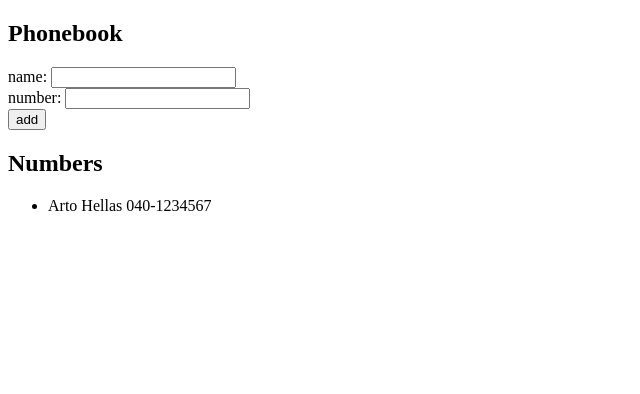
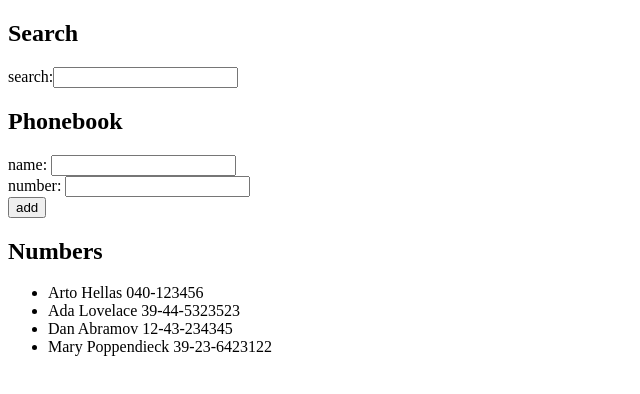
Before and after one commit to MikhailKoslowski/fullstackopen, a React (Create React App) app in the folder part2/phonebook/: page / in a window 1280 px wide. Shown: the top 394 px of the page, without its empty margins (0-640 px from the left). Built offline with nearby package versions, Linux system fonts and the light colour scheme.

Commit message:
Exercise 2.9

```diff
--- a/part2/phonebook/src/App.js
+++ b/part2/phonebook/src/App.js
@@ -1,11 +1,21 @@
 import React, { useState } from 'react'
 
 const App = () => {
+  /*
   const [ persons, setPersons ] = useState([
     { name: 'Arto Hellas', number: '040-1234567' }
   ])
+  */
+  const [persons, setPersons] = useState([
+    { name: 'Arto Hellas', number: '040-123456' },
+    { name: 'Ada Lovelace', number: '39-44-5323523' },
+    { name: 'Dan Abramov', number: '12-43-234345' },
+    { name: 'Mary Poppendieck', number: '39-23-6423122' }
+  ])
   const [ newName, setNewName ] = useState('')
   const [ newNumber, setNewNumber ] = useState('')
+  const [ search, setSearch ] = useState('')
+
 
   const handlerNewName = (event) => {
     setNewName(event.target.value)
@@ -13,6 +23,11 @@ const App = () => {
 
   const handlerNewNumber = (event) => {
       setNewNumber(event.target.value)
+  }
+
+  const handlerSearch = (event) =>
+  {
+      setSearch(event.target.value)
   }
 
   const addNewPerson = (event) => {
@@ -30,8 +45,13 @@ const App = () => {
         setPersons(persons.concat(newPerson))
     }
   }
+
+  const personsToShow = persons.filter(person => person.name.toLowerCase().includes(search.toLowerCase()))
+
   return (
     <div>
+      <h2>Search</h2>
+      <div>search:<input value={search} onChange={handlerSearch}/></div>
       <h2>Phonebook</h2>
       <form onSubmit={addNewPerson}>
         <div>name: <input value={newName} onChange={handlerNewName}/></div>
@@ -40,7 +60,7 @@ const App = () => {
       </form>
       <h2>Numbers</h2>
       <ul>
-      {persons.map(person=>
+      {personsToShow.map(person=>
         <li key={person.name}>{person.name} {person.number}</li>
       )}
       </ul>
```
